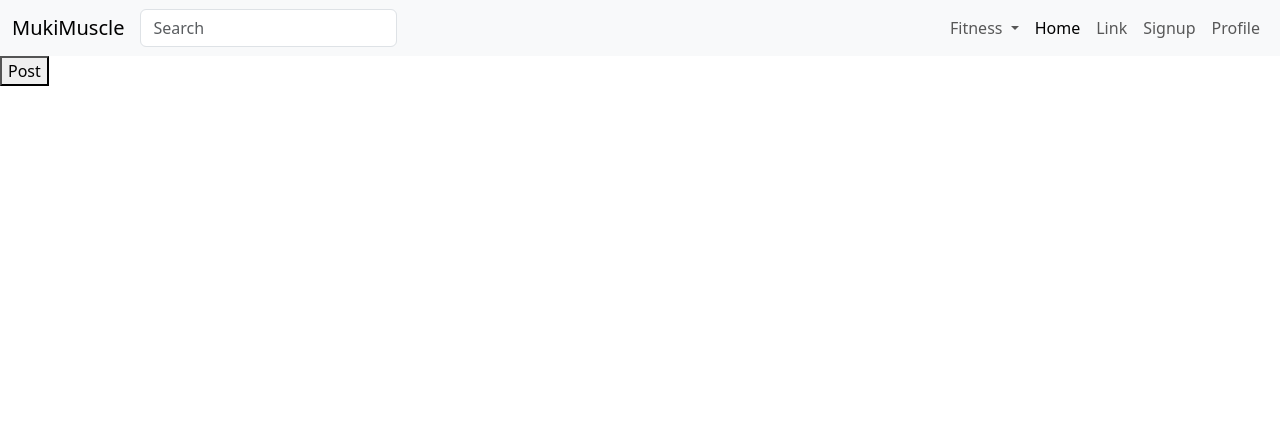
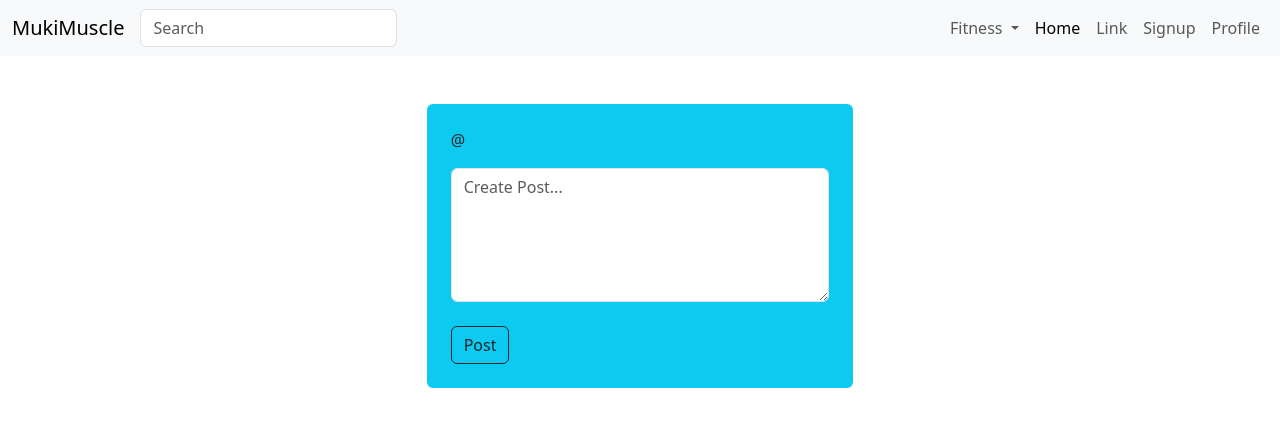
Before and after one commit to nainoaktv/muki-muscle, a Django app: template main/templates/post/create_post.html in a window 1280 px wide. Shown: the top 427 px of the page. Run offline with Django 3.2, Linux system fonts and the light colour scheme; the template is opened without the code that fills it, so the values that code supplies are empty.

Commit message:
style: start updated create post form

```diff
--- a/main/templates/post/create_post.html
+++ b/main/templates/post/create_post.html
@@ -1,6 +1,23 @@
-{% extends "main/base.html" %} {% block content %}
-<form method="post" action="{% url 'create_post' %}">
-  {% csrf_token %} {{ form.as_p }}
-  <button type="submit">Post</button>
-</form>
+{% extends "main/base.html" %}
+{% load static %}
+{% block content %}
+
+<div class="col-sm-4 well mx-auto mt-5 bg-info rounded p-4">
+  <p id="create-post-username">@{{ user.username }}</p>
+  <form accept-charset="UTF-8" action="{% url 'create_post' %}" method="post">
+    {% csrf_token %}
+    <textarea
+      class="form-control focus-ring focus-ring-dark"
+      style="--bs-focus-ring-x: 10px; --bs-focus-ring-y: 10px; --bs-focus-ring-blur: 4px"
+      id="text"
+      name="content"
+      maxlength="200"
+      placeholder="Create Post..."
+      rows="5"
+    ></textarea>
+    <span class="pull-right label label-default" id="count_message"></span>
+    <br />
+    <button class="btn btn-outline-dark" type="submit">Post</button>
+  </form>
+</div>
 {% endblock %}
```
